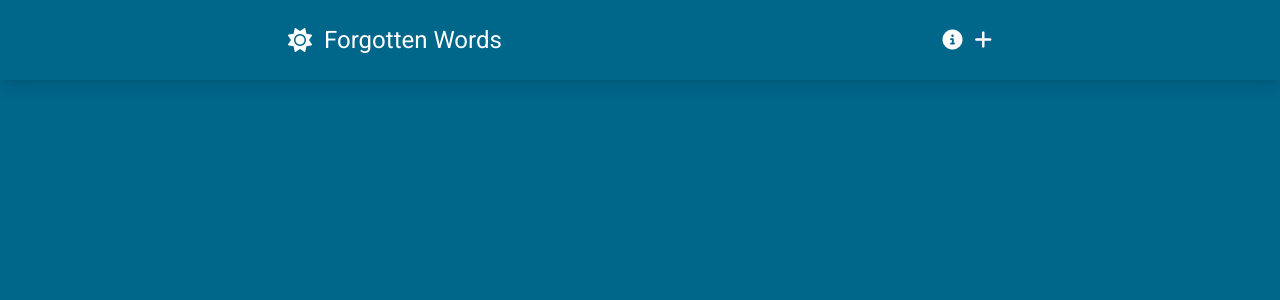
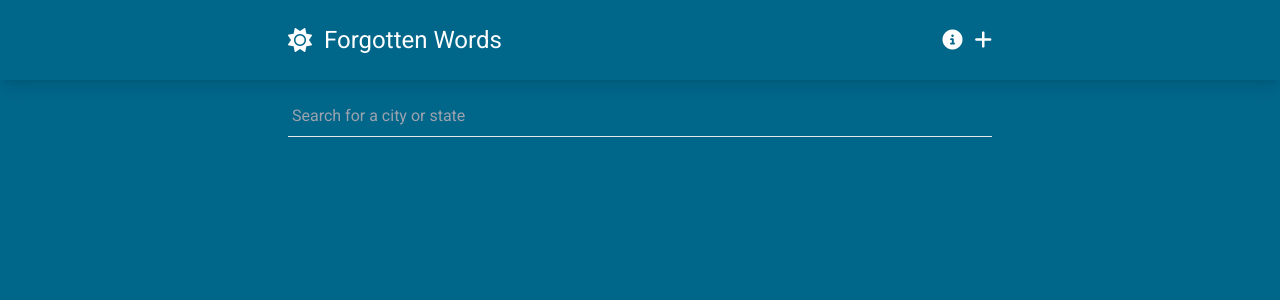
Before and after one commit to liuyang19900520/forgotten-words, a Vue app: page / in a window 1280 px wide. Shown: the top 300 px of the page. Built offline with nearby package versions, Linux system fonts and the light colour scheme.

Commit message:
test api about weather

```diff
--- /dev/null
+++ b/src/apis/SampleApiService.ts
@@ -0,0 +1,14 @@
+import http from "./http-common";
+
+interface TestData {
+  type: string;
+  query: any;
+  features: any;
+  attribution: string;
+}
+export const testApi = (data: string): Promise<TestData> =>
+  http.get(
+    "/mapbox.places/" +
+      data +
+      ".json?access_token=pk.eyJ1Ijoiam9obmtvbWFybmlja2kiLCJhIjoiY2t5NjFzODZvMHJkaDJ1bWx6OGVieGxreSJ9.IpojdT3U3NENknF6_WhR2Q&types=place"
+  );
--- /dev/null
+++ b/src/apis/http-common.ts
@@ -0,0 +1,30 @@
+import axios, { AxiosInstance } from "axios";
+
+const apiClient: AxiosInstance = axios.create({
+  // APIのURI
+  baseURL: "https://api.mapbox.com/geocoding/v5/",
+  // リクエストヘッダ
+  //   headers: {
+  //     "Content-type": "application/json",
+  //   },
+});
+
+apiClient.interceptors.request.use(
+  (config) => {
+    return config;
+  },
+  (err) => {
+    return Promise.reject(err);
+  }
+);
+
+apiClient.interceptors.response.use(
+  (result) => {
+    return result.data;
+  },
+  (err) => {
+    return Promise.reject(err);
+  }
+);
+
+export default apiClient;
--- a/src/views/HomeView.vue
+++ b/src/views/HomeView.vue
@@ -1,5 +1,57 @@
 <script setup lang="ts"></script>
 
 <template>
-  <main></main>
+  <main class="container text-white">
+    <div class="pt-4 mb-8 relative">
+      <input type="text" v-model="searchQuery" @input="getSearchResults" placeholder="Search for a city or state"
+        class="py-2 px-1 w-full bg-transparent border-b focus:border-secondary focus:outline-none focus:shadow-[0px_1px_0_0_#004E71]" />
+      <ul class="absolute bg-secondary text-white w-full shadow-md py-2 px-1 top-[66px]" v-if="mapboxSearchResults">
+        <p class="py-2" v-if="searchError">
+          Sorry, something went wrong, please try again.
+        </p>
+        <p class="py-2" v-if="!searchError && mapboxSearchResults.length === 0">
+          No results match your query, try a different term.
+        </p>
+        <template v-else>
+          <li v-for="searchResult in mapboxSearchResults" :key="searchResult.id" class="py-2 cursor-pointer">
+            {{ searchResult.place_name }}
+          </li>
+        </template>
+      </ul>
+    </div>
+  </main>
 </template>
+
+  <script setup lang="ts">
+    import { ref } from "vue";
+    import axios from "axios";
+    import { testApi} from "../apis/SampleApiService"
+
+
+    const searchQuery = ref("");
+    const queryTimeout  = ref(null);
+    const mapboxSearchResults  = ref(null);
+    const searchError = ref(null);
+
+    const getSearchResults = () => {
+      clearTimeout(300);
+      queryTimeout.value = setTimeout(async () => {
+        if (searchQuery.value !== "") {
+          try {
+            const result = await testApi(searchQuery.value)
+          mapboxSearchResults.value = result.features;
+          } catch (error) {
+            searchError.value = true;
+
+          }
+
+          return;
+        }
+        mapboxSearchResults.value = null;
+      }, 300);
+    };
+    </script>
+
+<style lang="scss" scoped>
+
+</style>
```
